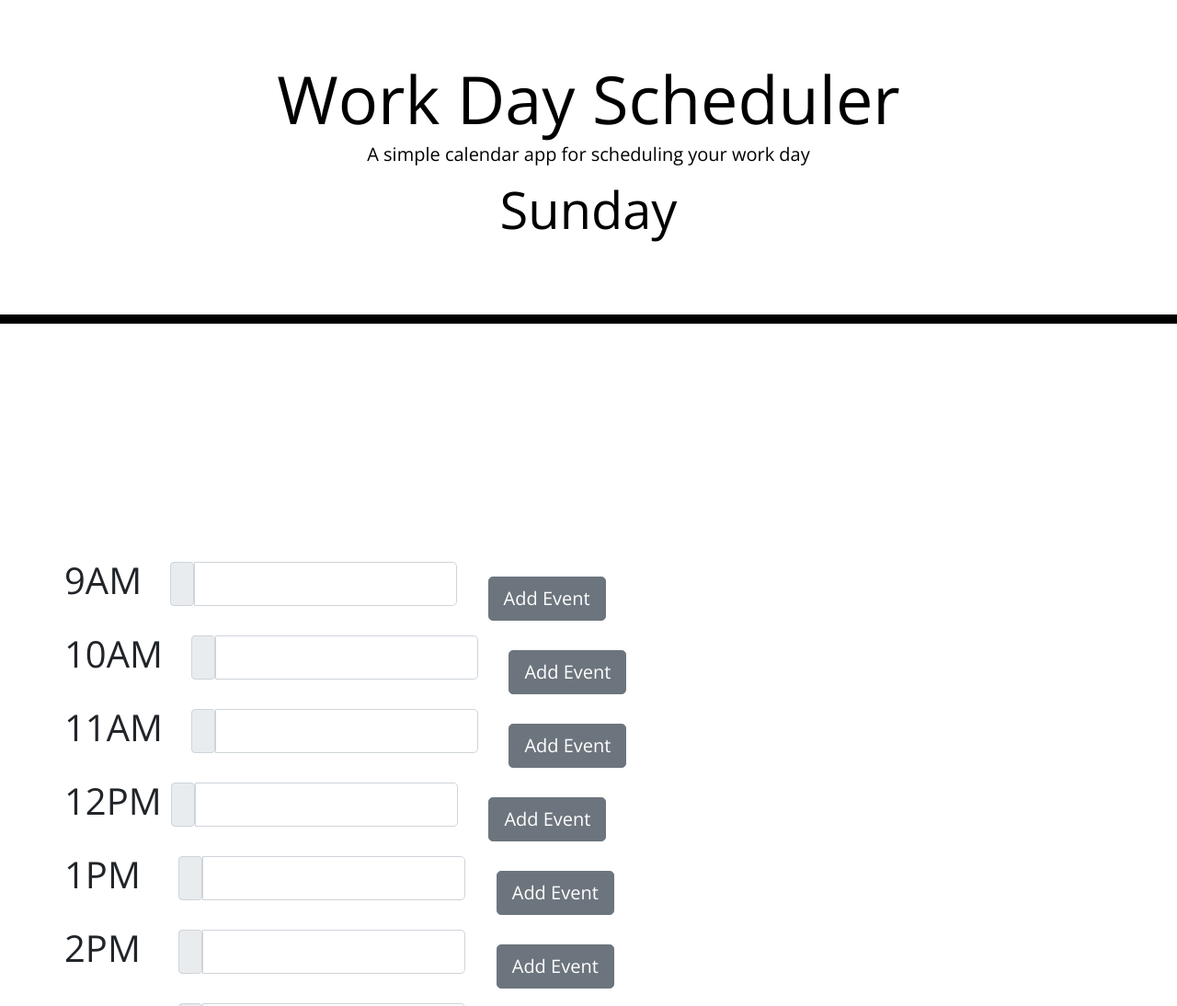
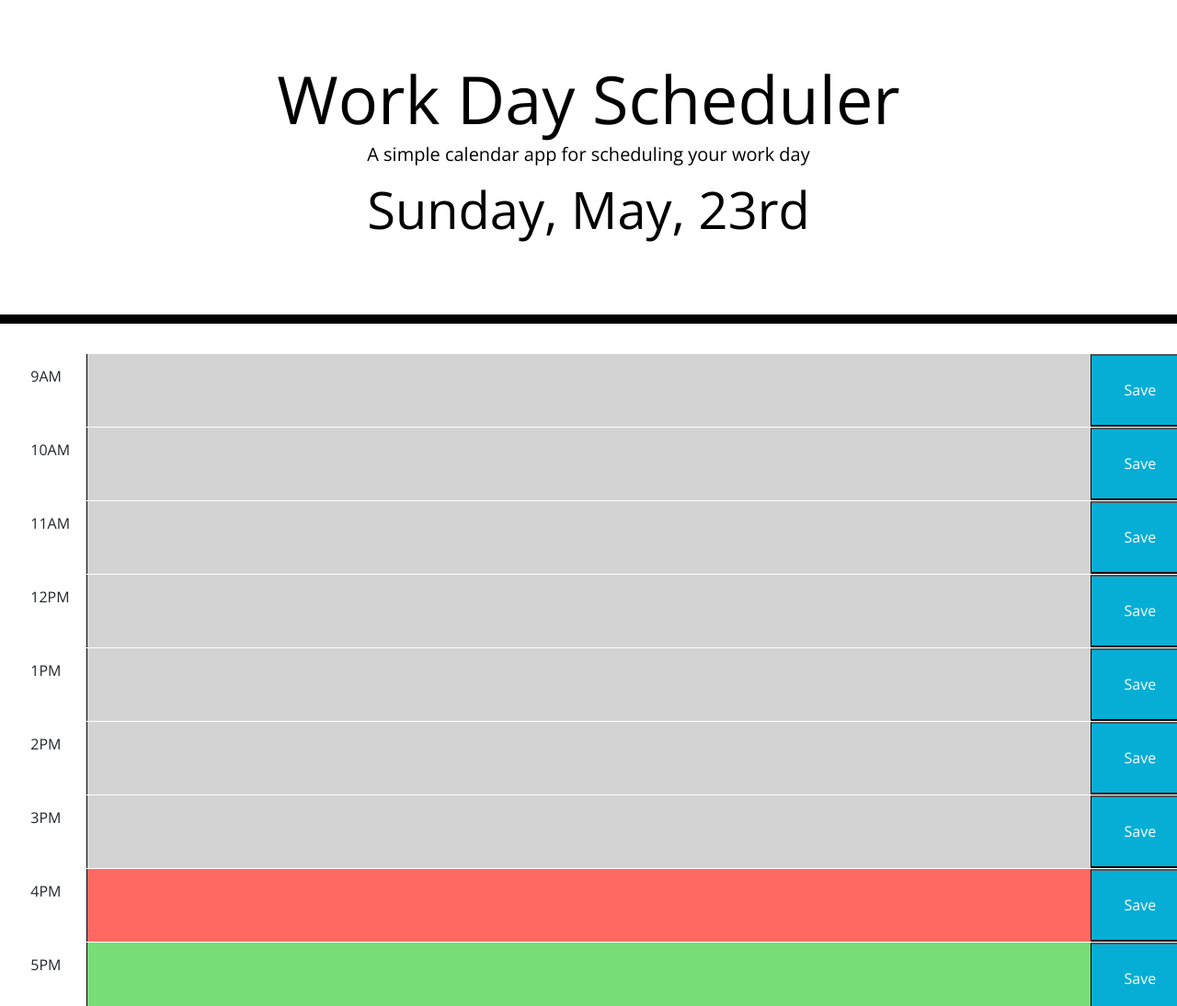
Before and after one commit to Landon0615/Day-Scheduler, a plain HTML site: page index.html in a window 1280 px wide. Shown: the top 1094 px of the page at 92% size. Drawn offline with nearby package versions, Linux system fonts and the light colour scheme.

Commit message:
Formated page, added present, past and future for time slots

```diff
--- a/index.html
+++ b/index.html
@@ -29,15 +29,7 @@
         </header>
                <!-- Timeblocks go here -->
                <div id = "table">
-               <div class="container">
-                <div class="row align-items left 15px">
-                  <div class="time">
-                                                    </div>
-                  <div class="event">
-                                      </div>
-                  <div class="submit">
-                                      </div>
-                  </div>
+
                 </div>
              <script
     src="https://cdn.jsdelivr.net/npm/bootstrap@5.0.0/dist/js/bootstrap.bundle.min.js"
@@ -45,9 +37,8 @@
     crossorigin="anonymous"
   ></script>
     <script src="https://code.jquery.com/jquery-3.5.0.js"></script>
+    <script src="https://cdnjs.cloudflare.com/ajax/libs/moment.js/2.24.0/moment.min.js"></script>
     <script src="./script.js"></script>
 </head>
-    <script src="https://cdnjs.cloudflare.com/ajax/libs/jquery/3.2.1/jquery.min.js"></script>
-    <script src="https://cdnjs.cloudflare.com/ajax/libs/moment.js/2.24.0/moment.min.js"></script>
-  </body>
+    </body>
 </html>
--- a/script.js
+++ b/script.js
@@ -1,94 +1,41 @@
-$( document ).ready(theDay()); {
-    console.log( "ready!" );
-};
-function theDay() {
-    var d = new Date();
-    var weekday = new Array(7);
-    weekday[0] = "Sunday";
-    weekday[1] = "Monday";
-    weekday[2] = "Tuesday";
-    weekday[3] = "Wednesday";
-    weekday[4] = "Thursday";
-    weekday[5] = "Friday";
-    weekday[6] = "Saturday";
 
-    var n = weekday[d.getDay()];
-    document.getElementById("currentDay").innerHTML = n;
+
+const theDay = (moment().format("dddd, MMMM, Do"));
+$("#currentDay").text(theDay);
+
+ const theHour = ((moment().format("H")))
+ $("#currentDay").text(theDay);
+
+let timeTextArray = ["9AM","10AM","11AM","12PM","1PM","2PM","3PM","4PM","5PM"]
+for(let i = 0; i < 9; i++){
+    let stringTop = `
+    <div class="row" id="${i+9}-Oclock">
+        <p class="col-1 time">
+        ${timeTextArray[i]}
+        </p>
+    `
+    let stringBottom =''
+    if(i+9< theHour){
+        stringBottom = `
+        <textarea class="col-10 past"> </textarea>
+        <button class="col-1 saveBtn"> Save </button>
+    </div>
+        `
+    }else if(i+9 == theHour){
+        stringBottom = `
+        <textarea class="col-10 present"> </textarea>
+        <button class="col-1 saveBtn"> Save </button>
+    </div>
+        `
+    }else {
+        stringBottom = `
+        <textarea class="col-10 future"> </textarea>
+        <button class="col-1 saveBtn"> Save </button>
+    </div>
+        `
+    }
+    $("#table").append(stringTop+stringBottom)
   }
-// set row color for pas present and future.
-let row = $('.container');
-var today = new Date();
-var time = today.getHours() + ":" + today.getMinutes() + ":" + today.getSeconds();
-console.log(time);
-if (time <= $('#Oclock')){
-    console.log("ok");
-    // row.style.backgroundColor = "red";
-}
-
-for(let i = 9; i < 12; i++){
-    $("#table").append(`
-        <div id="${i}-Oclock">
-        <div class="container">
-        <div class="row align-items-end">
-         <div class="time">
-${i}AM
-         </div>
-        <div class="event">
-        <div class="input-group input-group-lg">
-  <span class="input-group-text" id="inputGroup-sizing-lg"></span>
-  <input type="text" class="form-control" aria-label="Sizing example input" aria-describedby="inputGroup-sizing-lg">
-</div>
-        </div>
-        <div class="submit">
-        <button type="button" class="btn btn-secondary btn-lg">Add Event</button>
-        </div>
-      </div>
-     </div>
-    `)
-  }
-  for(let i = 12; i < 13; i++){
-    $("#table").append(`
-        <div id="${i}-Oclock">
-        <div class="container">
-        <div class="row align-items-end">
-         <div class="time">
-${i}PM
-         </div>
-        <div class="event">
-        <div class="input-group input-group-lg">
-        <span class="input-group-text" id="inputGroup-sizing-lg"></span>
-        <input type="text" class="form-control" aria-label="Sizing example input" aria-describedby="inputGroup-sizing-lg">
-      </div>
-        </div>
-        <div class="submit">
-        <button type="button" class="btn btn-secondary btn-lg">Add Event</button>
-        </div>
-      </div>
-     </div>
-    `)
-  }
-  // generate 1PM
-  for(let i = 1; i < 6; i++){
-    $("#table").append(`
-        <div id="${i}-Oclock">
-        <div class="container">
-        <div class="row align-items-end">
-         <div class="time">
-${i}PM
-         </div>
-        <div class="event">
-        <div class="input-group input-group-lg">
-        <span class="input-group-text" id="inputGroup-sizing-lg"></span>
-        <input type="text" class="form-control" aria-label="Sizing example input" aria-describedby="inputGroup-sizing-lg">
-      </div>
-        </div>
-        <div class="submit">
-        <button type="button" class="btn btn-secondary btn-lg">Add Event</button>
-                </div>
-      </div>
-     </div>
-    `)
-
 
   // save text input to local storage
 
@@ -105,5 +52,5 @@ ${i}PM
       }
 
       button.click(saveToLocalStorage).localStorage
-      //getItem('textinput',text.textContent) // this takes my 2PM to 5PM away
-    }
+      getItem('textinput',text.textContent) // this takes my 2PM to 5PM away
+    console.log(localStorage)
--- a/style.css
+++ b/style.css
@@ -70,11 +70,3 @@ body {
     transition: all 0.3s ease-in-out;
 
   }
-  .time {
-    font-size: 250%;
-
-  }
-  .event {
-    padding-top: 10%;
-
-  }
```
